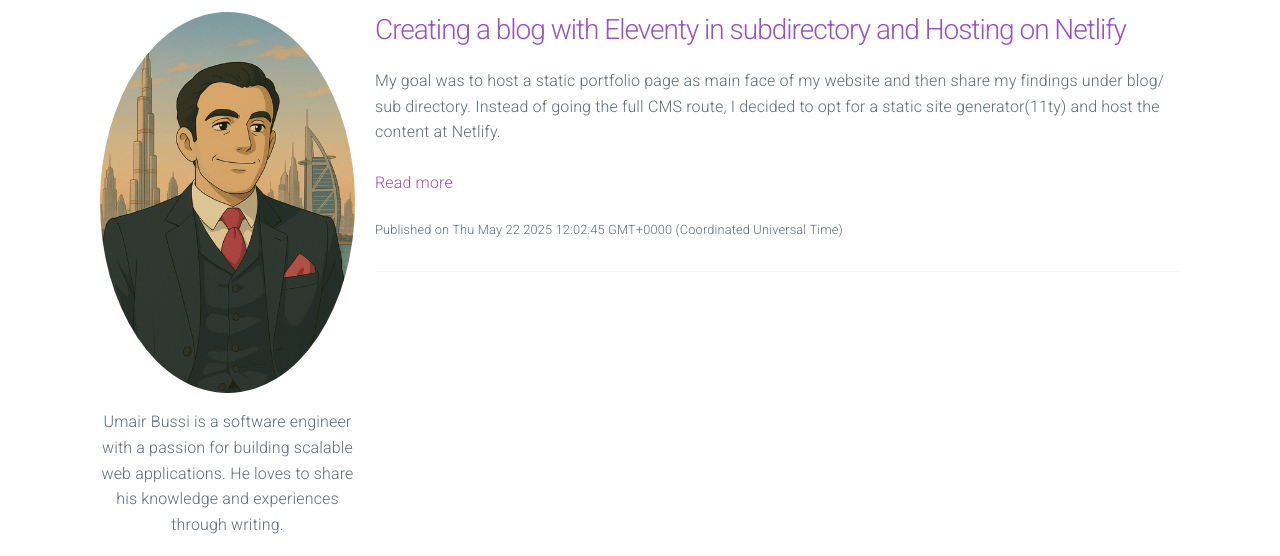
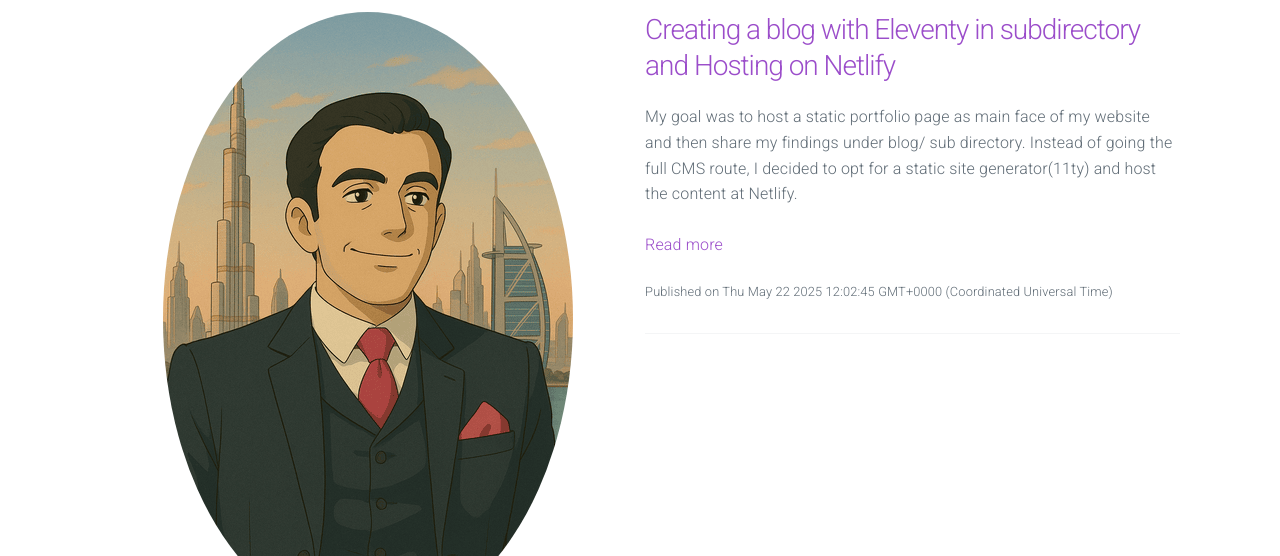
Before and after one commit to engineerhead/portfolio, an Eleventy site: page blog_src/index.njk in a window 1280 px wide. Shown: the part 59-615 px from the top of the page. Built offline with nearby package versions, Linux system fonts and the light colour scheme; Eleventy itself is replaced by a stand-in of ours; files that its build step writes are made by us from their sources.

```diff
--- a/blog_src/index.njk
+++ b/blog_src/index.njk
@@ -30,7 +30,7 @@
     </nav>
     <div class="container">
       <div class="row">
-        <div class="column column-25">
+        <div class="column">
           <aside style="text-align: center;">
             <img src="/assets/umair.png" alt="Umair's Profile" style="border-radius:50%; margin-bottom: 1em;">
             <p>
@@ -64,7 +64,8 @@
             </div>
           </aside>
         </div>
-        <div class="column column-75">
+        <div class="row">
+          <div class="column">
             <main>
               {%- for post in collections.posts -%}
                 <div>
@@ -83,5 +84,6 @@
           </div>
         </div>
       </div>
+    </div>
   </body>
 </html>
```
Lines whose indentation alone changed are shown as unchanged.
